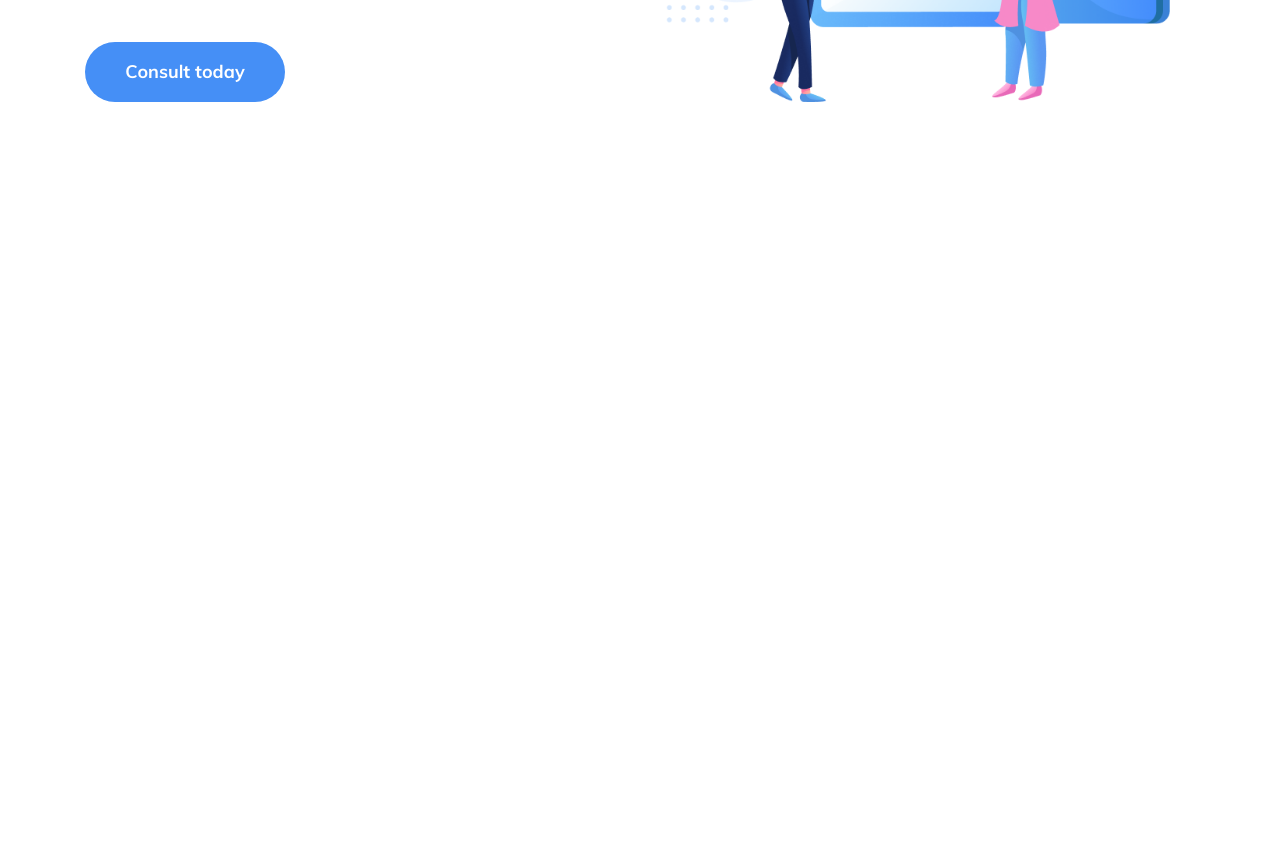
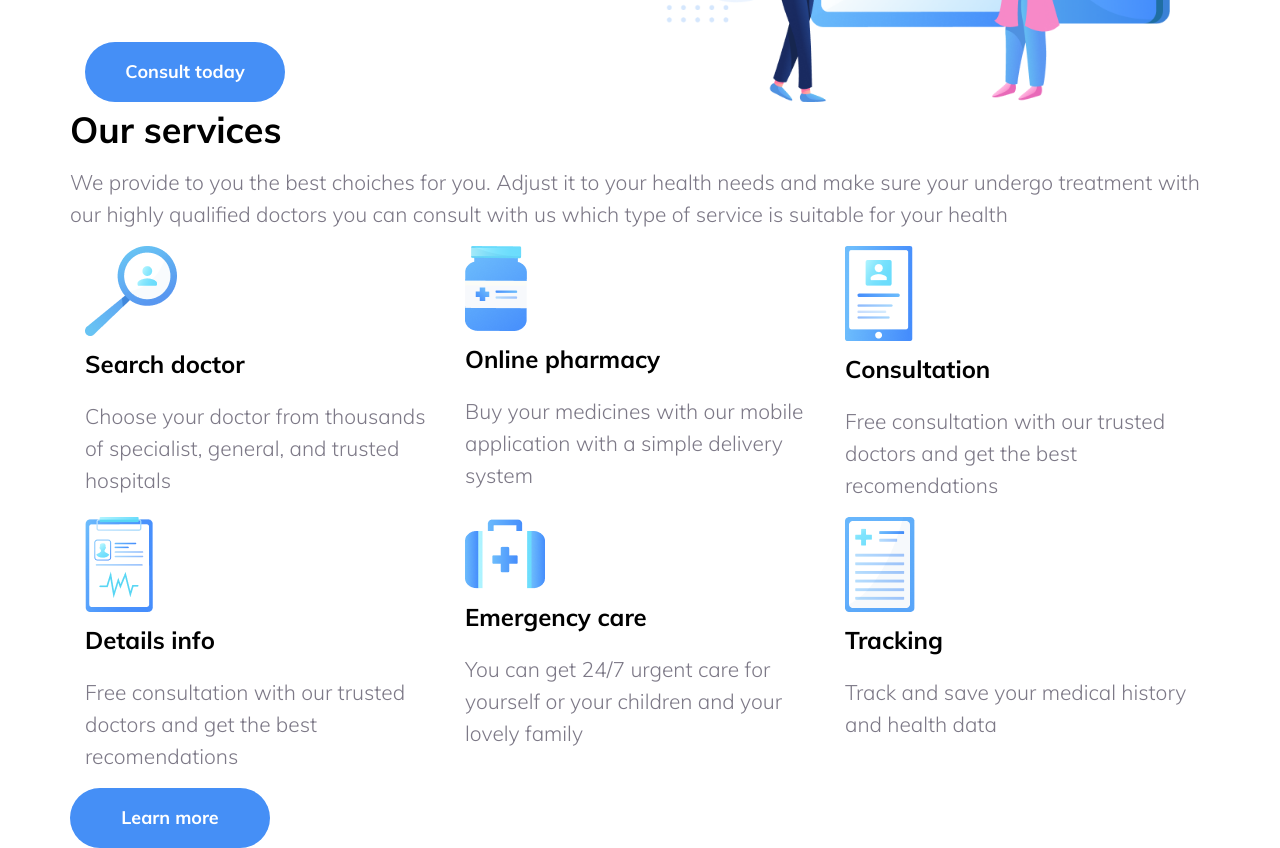
Before and after one commit to ArtemKhorosh/Trafalgar, a plain HTML site: page index.html in a window 1280 px wide. Shown: the part 549-1397 px from the top of the page. Before the commit the page ends 800 px from the top, so only its background shows below. Drawn offline with Linux system fonts and the light colour scheme.

Commit message:
Update index.html

```diff
--- a/index.html
+++ b/index.html
@@ -64,5 +64,59 @@
 			</div>
 		</div>
 	</section>
+	<div class="section-service">
+		<div class="container">
+			<div class="row">
+				<div class="section-service-text">
+					<h2 class="section-service-text-title">Our services</h2>
+					<p class="section-service-text-intro">We provide to you the best choiches for you. Adjust it to your health needs and make sure your undergo treatment with our highly qualified doctors you can consult with us which type of service is suitable for your health</p>
+				</div>
+				<div class="col-lg-4">
+					<div class="service-card">
+						<img src="img/search-doctor.png" alt="Search doctor" class="service-card-img">
+						<h3 class="service-card-text-title">Search doctor</h3>
+						<p class="service-card-text-intro">Choose your doctor from thousands of specialist, general, and trusted hospitals</p>
+					</div>
+				</div>
+				<div class="col-lg-4">
+					<div class="service-card">
+						<img src="img/online-pharmacy.png" alt="Online pharmacy" class="service-card-img">
+						<h3 class="service-card-text-title">Online pharmacy</h3>
+						<p class="service-card-text-intro">Buy  your medicines with our mobile application with a simple delivery system</p>
+					</div>
+				</div>
+				<div class="col-lg-4">
+					<div class="service-card">
+						<img src="img/consultation.png" alt="Consultation" class="service-card-img">
+						<h3 class="service-card-text-title">Consultation</h3>
+						<p class="service-card-text-intro">Free consultation with our trusted doctors and get the best recomendations</p>
+					</div>
+				</div>
+				<div class="col-lg-4">
+					<div class="service-card">
+						<img src="img/details-info.png" alt="Details info" class="service-card-img">
+						<h3 class="service-card-text-title">Details info</h3>
+						<p class="service-card-text-intro">Free consultation with our trusted doctors and get the best recomendations</p>
+					</div>
+				</div>
+				<div class="col-lg-4">
+					<div class="service-card">
+						<img src="img/emergency-care.png" alt="Emergency care" class="service-card-img">
+						<h3 class="service-card-text-title">Emergency care</h3>
+						<p class="service-card-text-intro">You can get 24/7 urgent care for yourself or your children and your
+						lovely family</p>
+					</div>
+				</div>
+				<div class="col-lg-4">
+					<div class="service-card">
+						<img src="img/tracking.png" alt="Tracking" class="service-card-img">
+						<h3 class="service-card-text-title">Tracking</h3>
+						<p class="service-card-text-intro">Track and save your medical history and health data </p>
+					</div>
+				</div>
+				<a href="#" title="Learn more" class="btn btn-service">Learn more</a>
+			</div>
+		</div>
+	</div>
 </body>
 </html>
```
